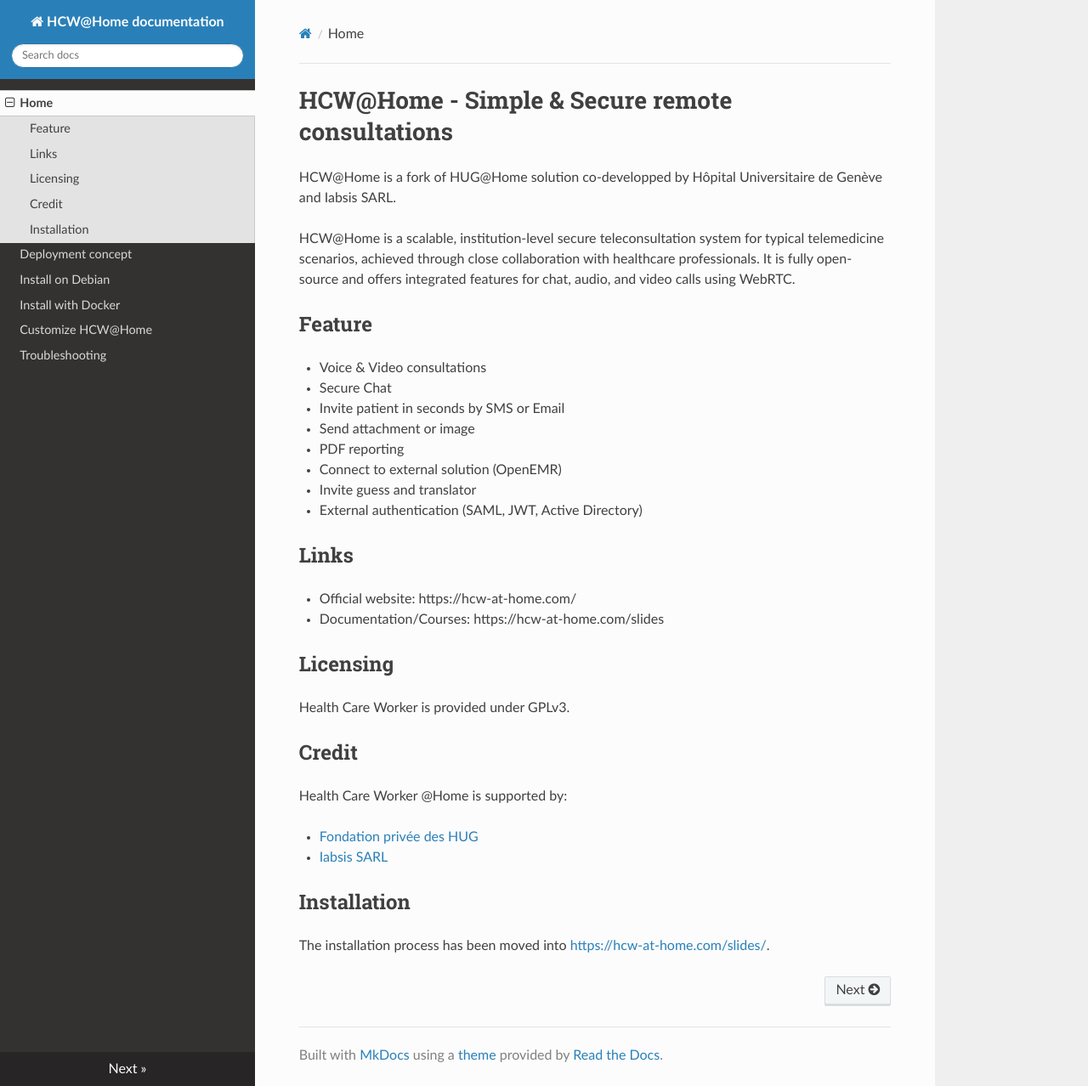
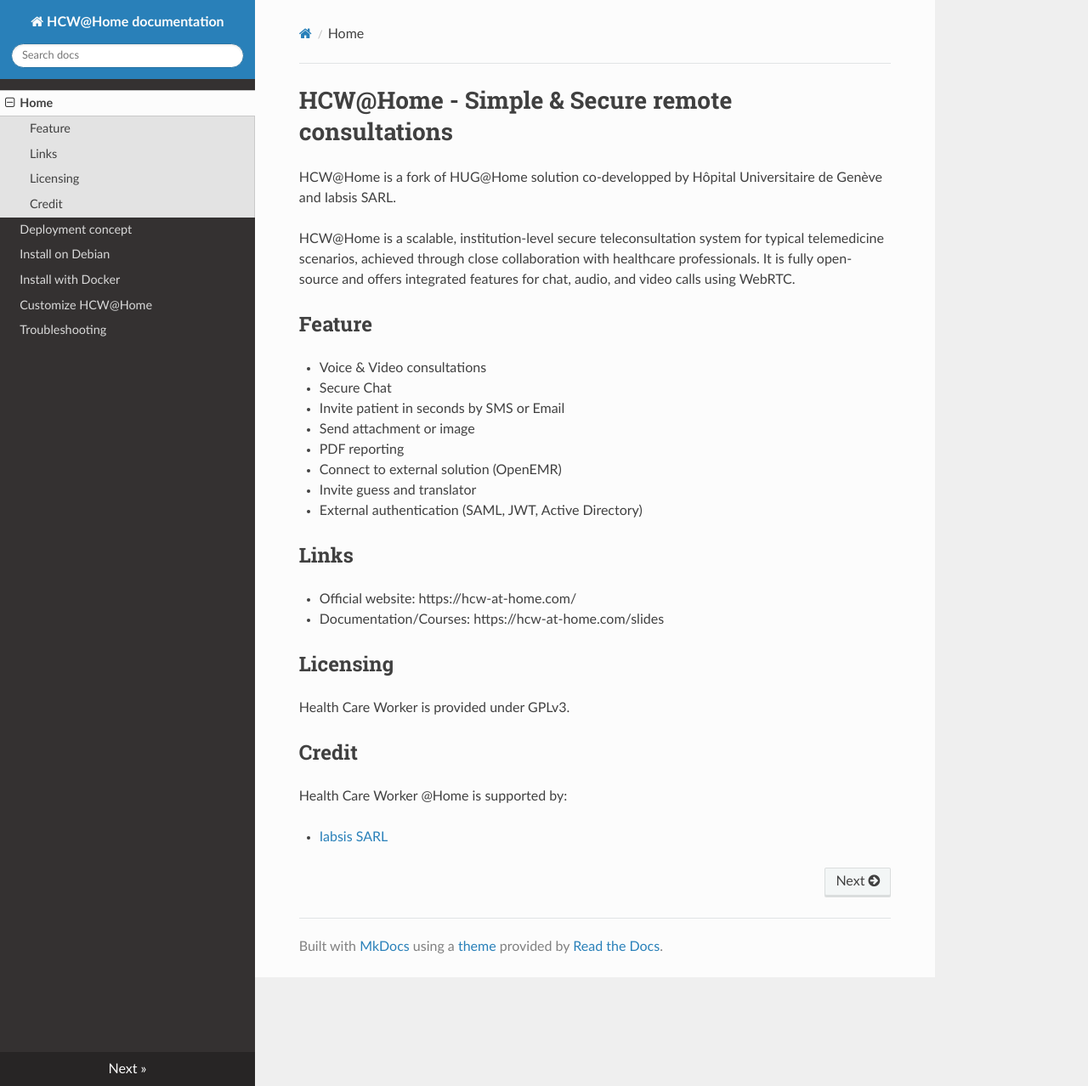
Before and after one commit to HCW-home/hcw-docs, an MkDocs documentation site: the page built from docs/index.md, in a window 1280 px wide and 1278 px high. Shown: the whole window at 85% size. Built offline with MkDocs 1.6.1, drawn with Linux system fonts in a browser that asks for light colours; nearby versions of some CDN libraries.

Commit message:
Remove unless mention to doc

```diff
--- a/docs/index.md
+++ b/docs/index.md
@@ -28,9 +28,4 @@
 
 Health Care Worker @Home is supported by:
 
-- [Fondation privée des HUG](https://www.fondationhug.org/)
 - [Iabsis SARL](https://www.iabsis.com)
-
-## Installation
-
-The installation process has been moved into [https://hcw-at-home.com/slides/](https://hcw-at-home.com/slides/).
```
